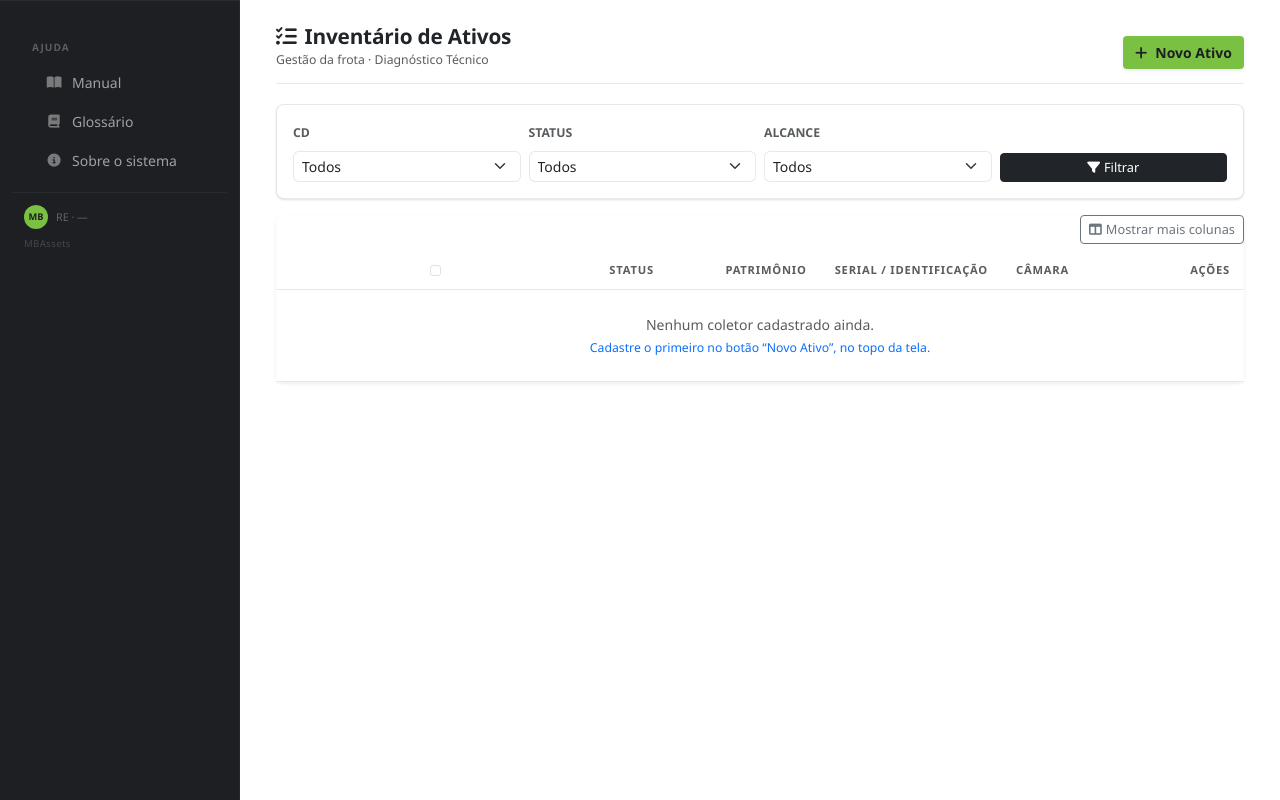
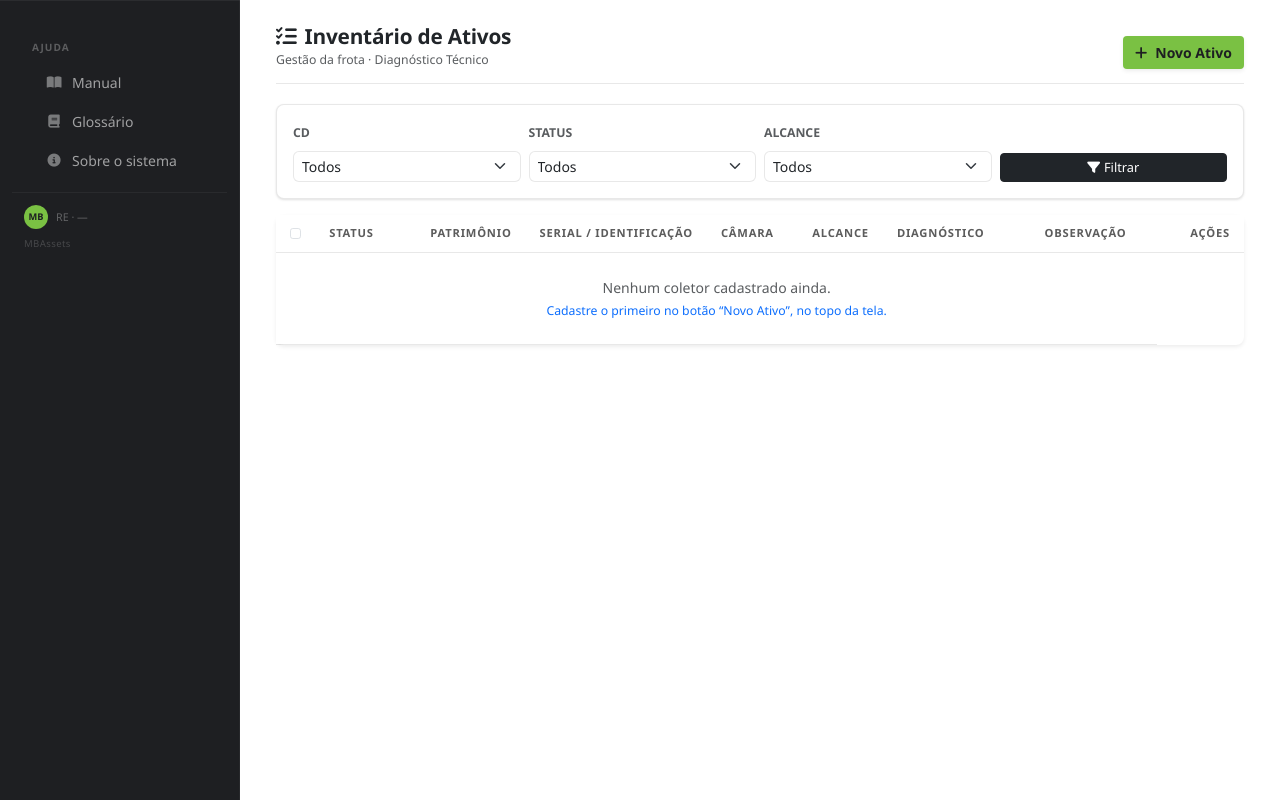
Before and after one commit to GabrielGCIT/Lastro, a Flask app: template templates/coletores.html in a window 1280 px wide. Shown: the part 48-848 px from the top of the page. Run offline with Flask 3, Linux system fonts and the light colour scheme; the template is opened without the code that fills it, so the values that code supplies are empty; some libraries are stand-ins or nearby versions.

Commit message:
fix: o inventario mostra todas as colunas, sempre
🔴 Decisao REVERTIDA pelo Gabriel: a U1 escondia alcance, diagnostico e
observacao atras de um botao, com o argumento de que vinham vazias na maioria
das linhas. Na pratica, esconder informacao atras de um clique faz com que ela
deixe de existir para quem nao sabe que o botao existe — e o custo de uma
coluna vazia e menor que o de um dado que ninguem encontra.

O parametro ?colunas=tudo continua valido e sem efeito: quem favoritou a "visao
completa" nao leva erro.

`test_colunas_extras_ficam_escondidas_por_padrao` foi SUBSTITUIDO, nao
adaptado: ele defendia o comportamento contrario, e teste que troca de lado
junto com o codigo nao defende nada.

Testes: 498 verdes.

Co-Authored-By: Claude Opus 5 <noreply@anthropic.com>

```diff
--- a/app/routes/coletores.py
+++ b/app/routes/coletores.py
@@ -170,7 +170,6 @@ def gerenciar_coletores():
     # U1 — colunas extras sob demanda. Na operação típica, alcance, diagnóstico e
     # observação ficam vazios na maioria das linhas e viram parede de traços; quem
     # precisa delas liga, e a escolha sobrevive na URL (dá para favoritar).
-    colunas_extras = request.args.get('colunas') == 'tudo'
 
     # P7 — aplica hierarquia geográfica como base antes dos filtros manuais
     ids_permitidos = get_filtro_localidade()
@@ -236,8 +235,7 @@ def gerenciar_coletores():
                            filtro_loc=filtro_loc,
                            filtro_status=filtro_status,
                            filtro_alcance=filtro_alcance,
-                           filtro_pendencia=filtro_pendencia,
-                           colunas_extras=colunas_extras)
+                           filtro_pendencia=filtro_pendencia)
 
 
 # ---------------------------------------------------------------------------
--- a/templates/coletores.html
+++ b/templates/coletores.html
@@ -127,19 +127,6 @@
                     id="limparSelecao">{{ t('coletores.limpar_selecao') }}</button>
         </form>
 
-        {# Controle de colunas: quem precisa do detalhe liga, e a escolha fica na
-           URL — dá para favoritar a visão preferida. #}
-        <div class="d-flex justify-content-end mb-2">
-            <a class="btn btn-sm btn-outline-secondary"
-               href="{{ url_for('coletores.gerenciar_coletores', localidade=filtro_loc,
-                                status=filtro_status, alcance=filtro_alcance,
-                                pendencia=filtro_pendencia or None,
-                                colunas=None if colunas_extras else 'tudo') }}">
-                <i class="fa-solid fa-table-columns me-1"></i>{{
-                    t('coletores.menos_colunas') if colunas_extras else t('coletores.mais_colunas') }}
-            </a>
-        </div>
-
         <div class="table-responsive">
             <table class="table table-hover align-middle mb-0">
                 <thead class="bg-light">
@@ -157,11 +144,9 @@
                         <th style="width: 11%">{{ t('label.patrimonio') }}</th>
                         <th style="width: 18%">{{ t('coletores.col_serial_lacre') }}</th>
                         <th style="width: 10%">{{ t('coletores.col_camara') }}</th>
-                        {% if colunas_extras %}
                         <th style="width: 8%">{{ t('coletores.col_alcance') }}</th>
                         <th style="width: 17%">{{ t('coletores.col_diagnostico') }}</th>
                         <th style="width: 14%">{{ t('coletores.col_observacao') }}</th>
-                        {% endif %}
                         <th style="width: 15%" class="text-end">{{ t('coletores.col_acoes') }}</th>
                     </tr>
                 </thead>
@@ -258,7 +243,6 @@
                                 <span class="text-muted small">—</span>
                             {% endif %}
                         </td>
-                        {% if colunas_extras %}
                         <td>
                             {% if c.tipo_alcance %}
                             <span class="badge bg-light text-dark border" style="font-size: 0.7em;">
@@ -285,7 +269,6 @@
                             {% endif %}
                         </td>
                         <td><small class="text-muted fst-italic">{{ c.descricao_problema or '' }}</small></td>
-                        {% endif %}
                         <td class="text-end">
                             {# U1 — ícone mudo não se lê. Dois botões cinza idênticos, um
                                com "i" e outro com um cadeado, obrigavam a passar o mouse
--- a/translations/en.json
+++ b/translations/en.json
@@ -173,9 +173,7 @@
   "coletores.label_tipo_alcance": "Range Type",
   "coletores.label_valida_ate": "Valid until",
   "coletores.limpar_selecao": "Clear selection",
-  "coletores.mais_colunas": "Show more columns",
   "coletores.marcar_todos": "Select all on this page",
-  "coletores.menos_colunas": "Show fewer columns",
   "coletores.modal_titulo": "Equipment Details",
   "coletores.mostrando_ativos": "Showing {n} asset(s)",
   "coletores.mover_para": "Move to DC",
--- a/translations/es.json
+++ b/translations/es.json
@@ -173,9 +173,7 @@
   "coletores.label_tipo_alcance": "Tipo de Alcance",
   "coletores.label_valida_ate": "Válida hasta",
   "coletores.limpar_selecao": "Limpiar selección",
-  "coletores.mais_colunas": "Mostrar más columnas",
   "coletores.marcar_todos": "Marcar todos los de esta página",
-  "coletores.menos_colunas": "Mostrar menos columnas",
   "coletores.modal_titulo": "Ficha del Equipo",
   "coletores.mostrando_ativos": "Mostrando {n} activo(s)",
   "coletores.mover_para": "Mover al CD",
--- a/translations/pt.json
+++ b/translations/pt.json
@@ -173,9 +173,7 @@
   "coletores.label_tipo_alcance": "Tipo de Alcance",
   "coletores.label_valida_ate": "Válida até",
   "coletores.limpar_selecao": "Limpar seleção",
-  "coletores.mais_colunas": "Mostrar mais colunas",
   "coletores.marcar_todos": "Marcar todos os desta página",
-  "coletores.menos_colunas": "Mostrar menos colunas",
   "coletores.modal_titulo": "Ficha do Equipamento",
   "coletores.mostrando_ativos": "Mostrando {n} ativo(s)",
   "coletores.mover_para": "Mover para o CD",
```
Also changed, not shown: tests/test_u1_inventario.py (+36 -10 lines).
